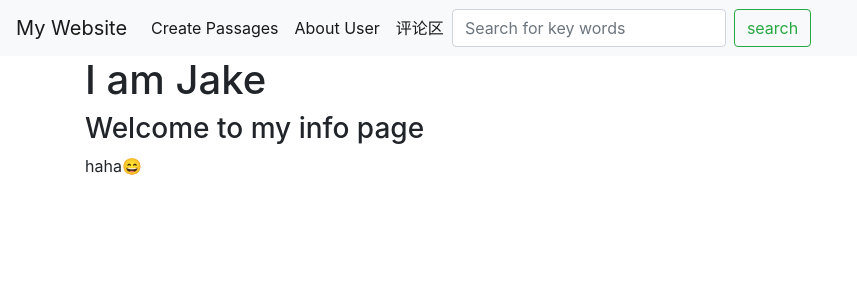
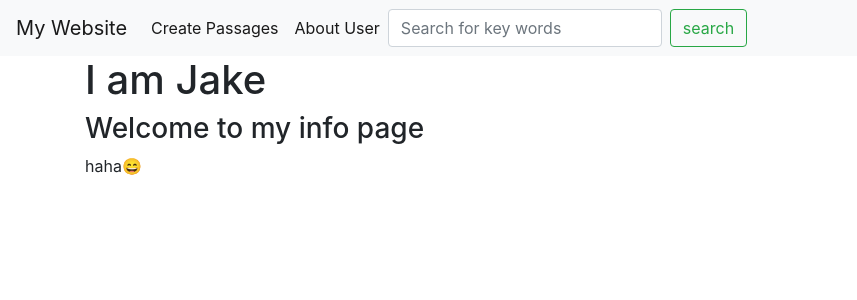
Before and after one commit to BestPhanuwish/Secured-Message-Website, a Flask app: template templates/about.html in a window 1280 px wide. Shown: the top 300 px of the page, without its empty margins (0-857 px from the left). Run offline with Flask 3, Linux system fonts and the light colour scheme; the template is opened without the code that fills it, so the values that code supplies are empty; some libraries are stand-ins or nearby versions.

Commit message:
Update base.html

```diff
--- a/templates/base.html
+++ b/templates/base.html
@@ -23,9 +23,7 @@
                 <li class="nav-item active">
                     <a class="nav-link" href="{{url_for('about')}}">About User</a>
                 </li>
-                <li class="nav-item active">
-                    <a class="nav-link" href="{{url_for('try_comment')}}">评论区</a>
-                </li>
+
             </ul>
 
             <form class="form-inline my-2 my-md-0" action="{{ url_for('search') }}" method="post">
```
